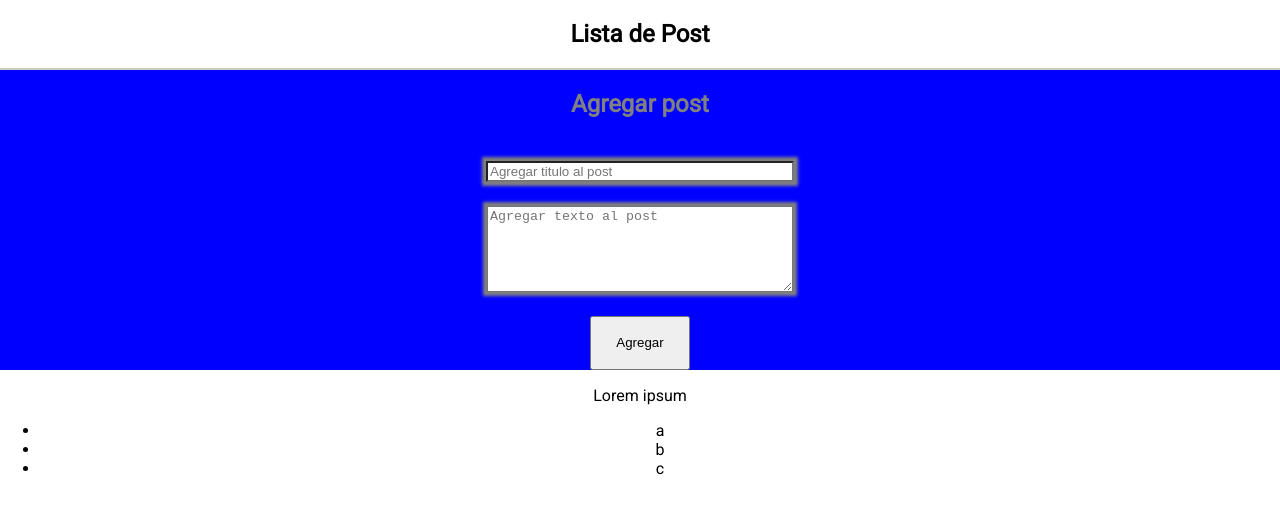
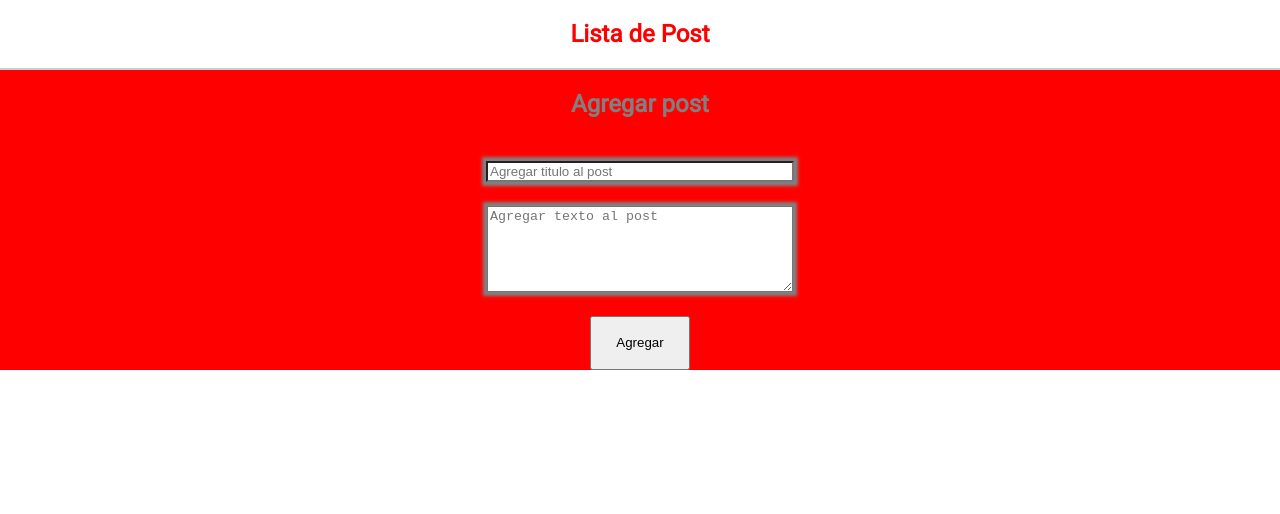
Before and after one commit to aldoaldaco/preeprocesors-gulp, a website: page index.html in a window 1280 px wide. Drawn offline with nearby package versions, Linux system fonts and the light colour scheme; files that its build step writes are made by us from their sources.

Commit message:
Fix pattern to find scss

```diff
--- a/gulpfile.js
+++ b/gulpfile.js
@@ -11,10 +11,11 @@ gulp.task('serve', function() {
     }
   });
 
-  gulp.watch("./*.scss", gulp.series('sass'));
+  gulp.watch("./**/*.scss", gulp.series('sass'));
+  gulp.watch("./*").on('change', browserSync.reload);
   gulp.watch("./*.less", gulp.series('less'));
   gulp.watch("./*.styl", gulp.series('stylus'));
-  gulp.watch("./*").on('change', browserSync.reload);
+
 });
 
 // Compile sass into CSS & auto-inject into browsers
--- a/index.html
+++ b/index.html
@@ -17,14 +17,6 @@
     <textarea placeholder="Agregar texto al post" id="text" cols="60" rows="8"></textarea>
     <button onclick="addPost()">Agregar</button>
   </section>
-  <section class="bedu">
-    <p>Lorem ipsum</p>
-    <ul>
-      <li>a</li>
-      <li>b</li>
-      <li>c</li>
-    </ul>
-  </section>
 </body>
 <script src="script.js"></script>
 </html>
--- a/partials/_partial.scss
+++ b/partials/_partial.scss
@@ -1,7 +1,9 @@
 /*Mixins*/
-@mixin clas($label) {
-  .col-#{$label} {
-    background-color: #4b94f9;
+@mixin class($label) {
+  @for $i from 1 through 12 {
+    .col-#{$label}-#{$i} {
+      background-color: red;
+    }
   }
 }
 @mixin shadow($color) {
@@ -18,7 +20,6 @@
   align-items: center;
   background: $color;
   color: $background;
-  @include clas($label);
   input {
     width: 300px;
     @include shadow($background);
@@ -38,3 +39,7 @@
     }
   }
 }
+
+@include class(sm);
+@include class(md);
+@include class(lg);
--- a/sass.scss
+++ b/sass.scss
@@ -1,6 +1,6 @@
 /*Variables*/
 @import url('https://fonts.googleapis.com/css?family=Roboto&display=swap');
-$color: blue;
+$color: red;
 $background: gray;
 $font: 'Roboto', sans-serif;
 $size: 200px;
@@ -11,6 +11,7 @@ body {
   font-family: $font;
   text-align: center;
   margin: 0;
+  color: red;
 }
 .post {
   width: 100%;
@@ -21,7 +22,7 @@ body {
   flex-flow: wrap;
   justify-content: center;
   align-items: center;
-  &-contenedor {
+  &-contenedor {//.post-contenedor
     width: 300px;
     height: $size;
     margin: 10px;
```
